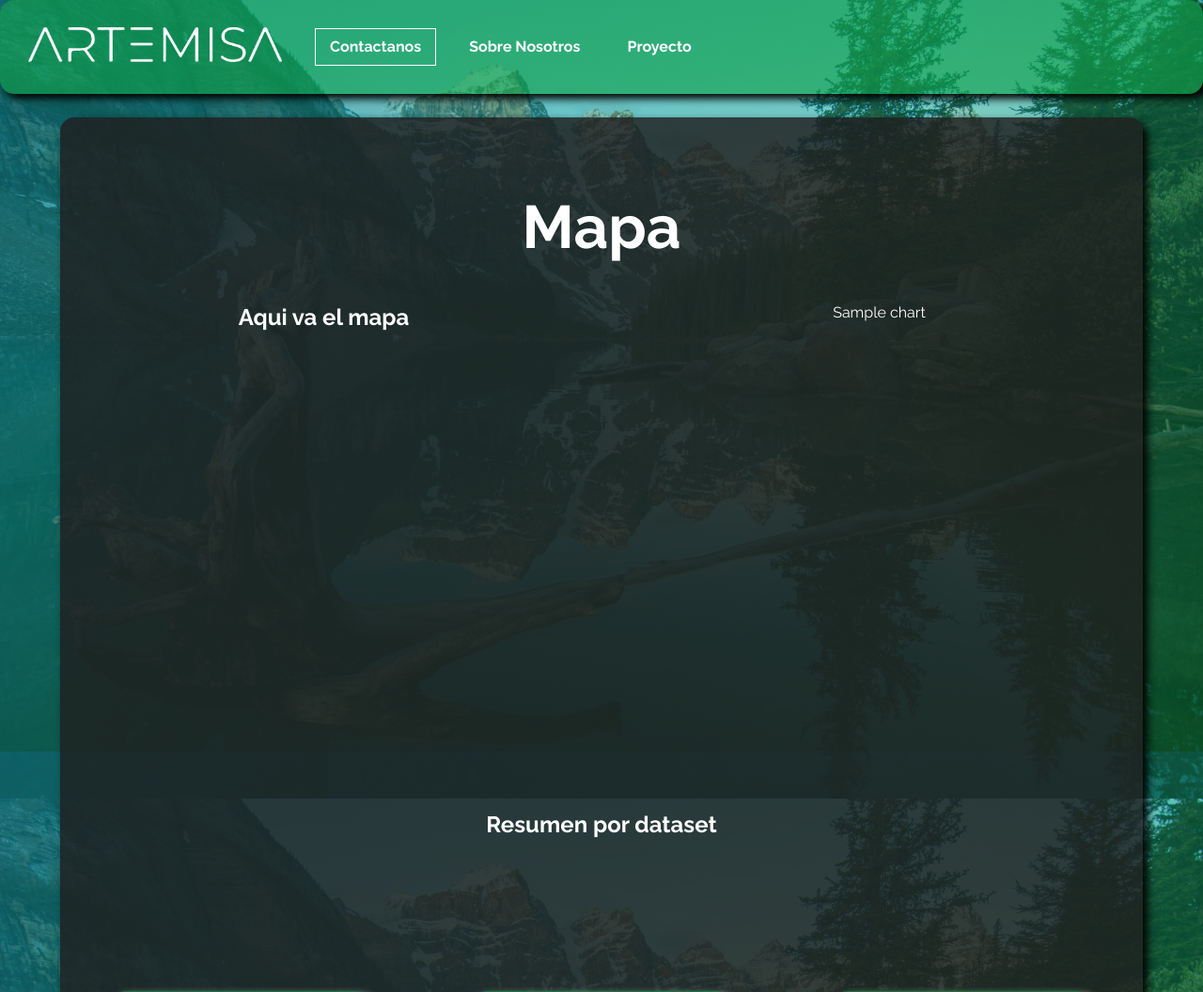
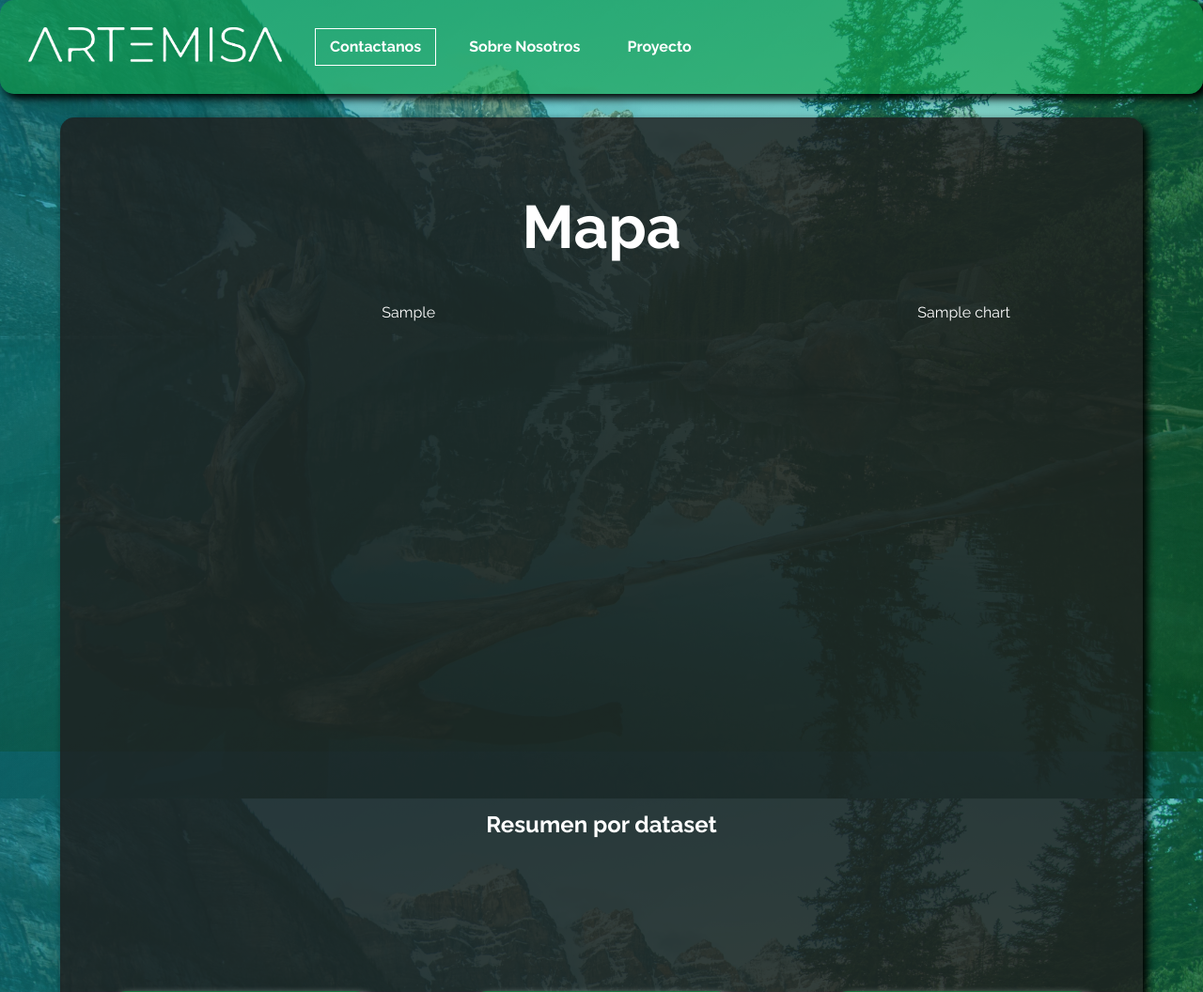
Before and after one commit to CristhianAC/Artemisa, a Django app: template globalApp/templates/proyect.html in a window 1280 px wide. Shown: the top 1056 px of the page at 94% size. Run offline with Django 4.2, Linux system fonts and the light colour scheme; the template is opened without the code that fills it: most values are stand-ins (such as "Sample title", 1, 10 or a date in 2020); parts of the project's set-up code (start-up, migrations or seed data) failed here and were passed over.

Commit message:
Cambios en html

```diff
--- a/globalApp/templates/proyect.html
+++ b/globalApp/templates/proyect.html
@@ -37,7 +37,7 @@
 
                                 <div class="mapaset">
                                         <div class="mapa">
-                                                <h2>Aqui va el mapa</h2>
+                                                {{ mapRegiones|safe }}
 
                                         </div>
                                         <div class="tabla">
@@ -156,16 +156,17 @@
 
                                         </div>
                                         <div>
-                                                <div class="cantende">
-                                                        {{varEspEnd|safe }}
+                                                <div class="acum">
+                                                        {{acumEsp | safe}}
+
                                                 </div>
                                         </div>
                                         <div class="titlediv">
                                         <h2>Clasificacion Taxonomica</h2>
                                         </div>
                                         <div class="unopordos">
-                                                <div class="acum">
-                                                        {{acumEsp | safe}}
+                                                <div class="cantende" >
+                                                        {{varEspEnd|safe }}
                                                 </div>
 
                                                 <div class="años">
--- a/static/CSS/style2.css
+++ b/static/CSS/style2.css
@@ -49,7 +49,7 @@ body{
     padding: 10px;
     display: grid;
     height: 550px;
-    grid-template-columns: 1fr 1fr;
+    grid-template-columns: 2fr 1fr;
     gap: 50px;
 }
 .resumenes{
```
